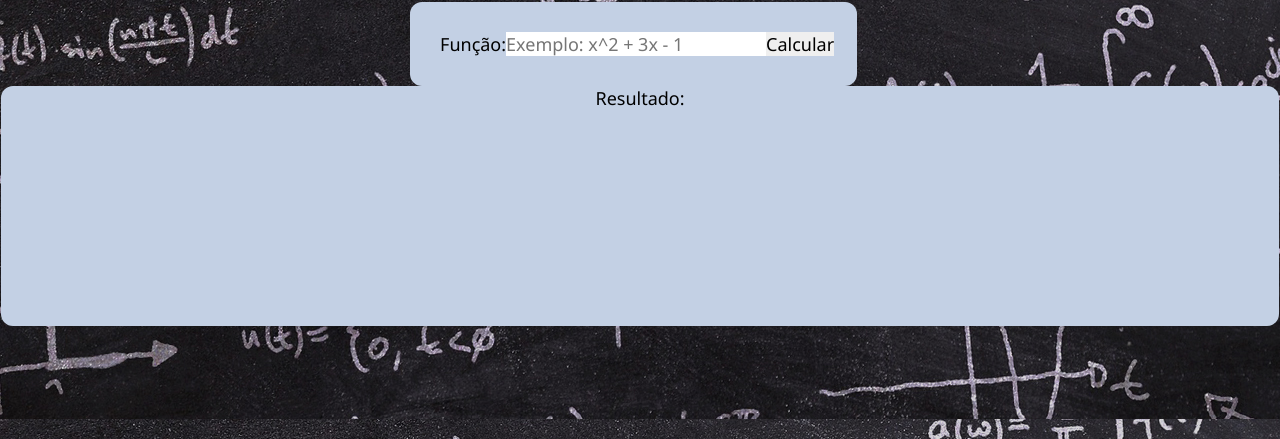
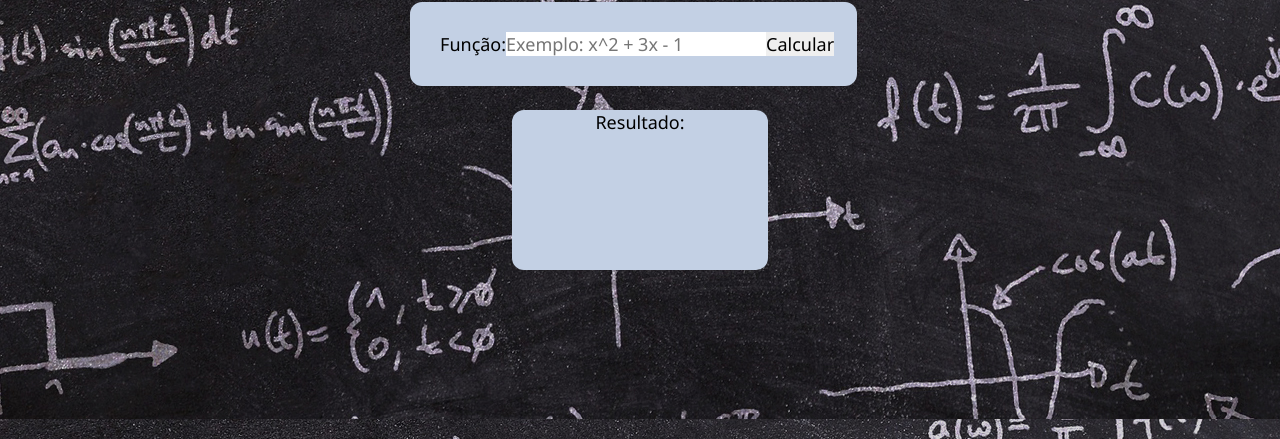
Before and after one commit to hugodevelopment/Site-Integral, a website: page nerdamer/index.html in a window 1280 px wide. Shown: the part 361-800 px from the top of the page. Drawn offline with nearby package versions, Linux system fonts and the light colour scheme.

Commit message:
criando a div para o resultado

```diff
--- a/nerdamer/style.css
+++ b/nerdamer/style.css
@@ -132,6 +132,9 @@ nav{
  #resultado{
     background-color: rgb(195, 208, 228);
     border-radius: 12px;
-    height: 30%;
+    height: 20%;
+    width: 20%;
+    margin-left: 40%;
+    margin-right: 35%;
     text-align: center;
  }
```
Also changed, not shown: nerdamer/index.html (+1 -0 lines).
